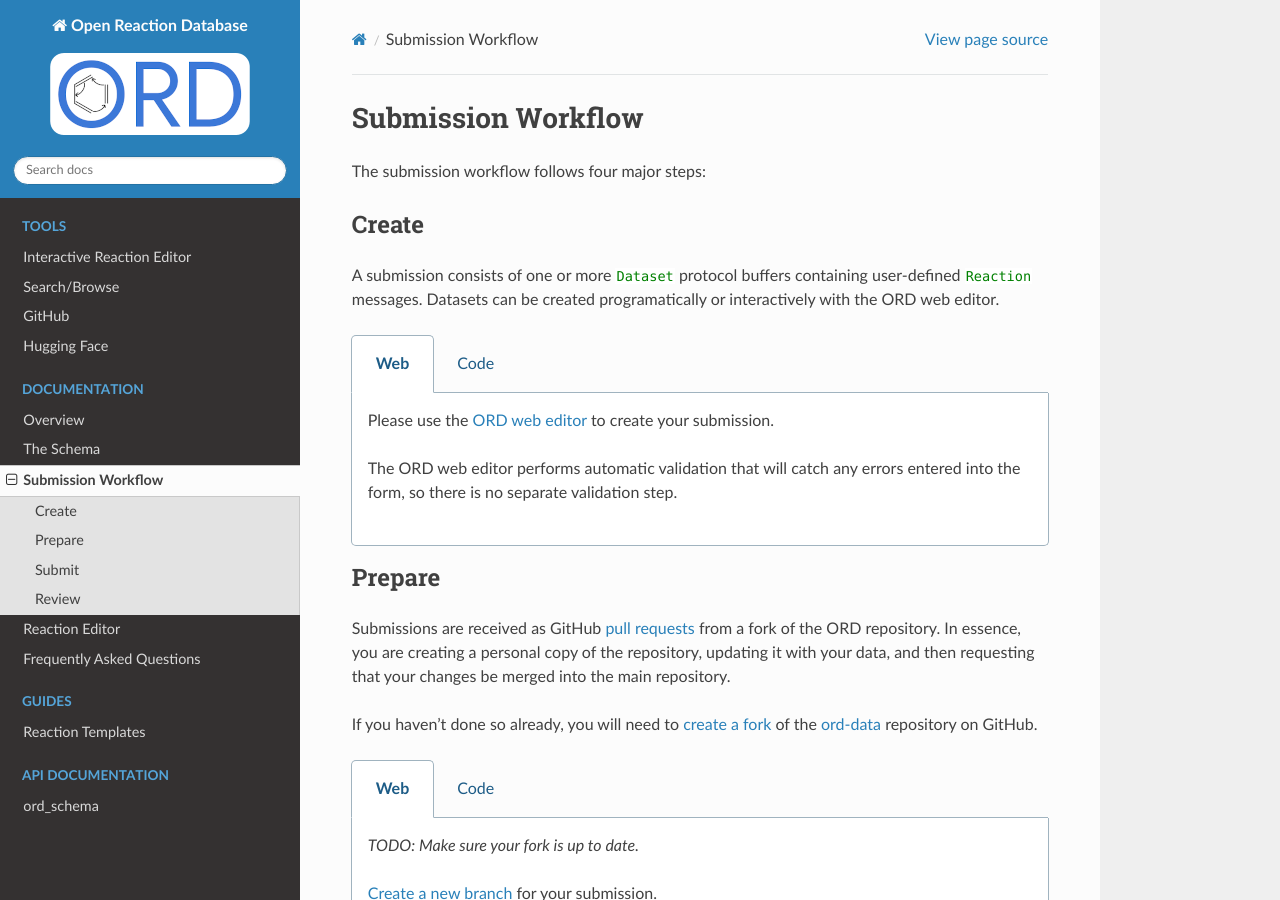
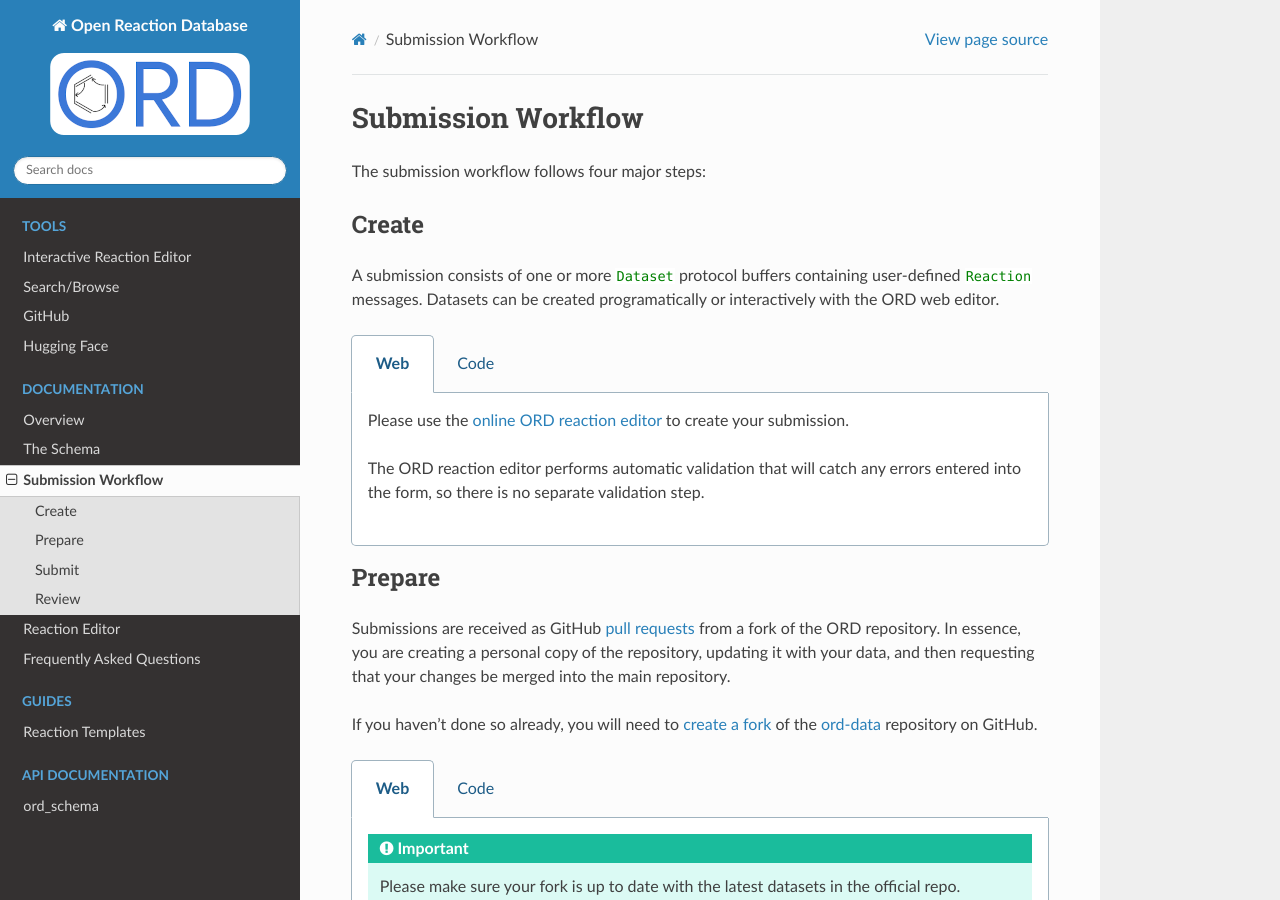
Before and after one commit to open-reaction-database/ord-schema, a Sphinx documentation site: the page built from docs/submissions.rst, in a window 1280 px wide and 900 px high. Built offline with Sphinx 7.4.7 and the Read the Docs theme 3.1.0, drawn with Linux system fonts in a browser that asks for light colours.

Commit message:
Update submissions.rst
- changed web editor link to point to ORD App
- renamed web editor as reaction editor for consistency
- changed 'Make sure your fork is up to date.' TODO to an important box

```diff
--- a/docs/submissions.rst
+++ b/docs/submissions.rst
@@ -16,10 +16,10 @@ interactively with the ORD web editor.
 
    .. group-tab:: Web
 
-        Please use the `ORD web editor
-        <https://open-reaction-database.org/editor/datasets>`_ to create your submission.
+        Please use the `online ORD reaction editor
+        <https://app.open-reaction-database.org/>`_ to create your submission.
 
-        The ORD web editor performs automatic validation that will catch any
+        The ORD reaction editor performs automatic validation that will catch any
         errors entered into the form, so there is no separate validation step.
 
    .. group-tab:: Code
@@ -59,7 +59,9 @@ on GitHub.
 
    .. group-tab:: Web
 
-      *TODO: Make sure your fork is up to date.*
+      .. IMPORTANT::
+
+         Please make sure your fork is up to date with the latest datasets in the official repo.
 
       `Create a new branch
       <https://docs.github.com/en/github/collaborating-with-issues-and-pull-requests/creating-and-deleting-branches-within-your-repository>`_
```
